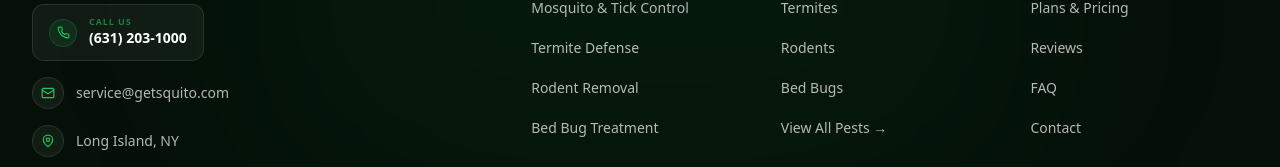
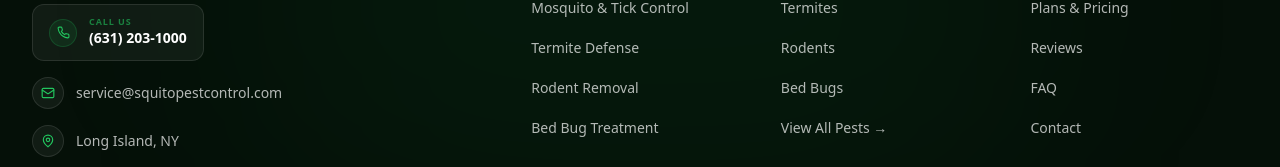
Before and after one commit to squitopest/Squito-Pest-Control, a Next.js app: page / in a window 1280 px wide. Shown: the part 5995-6162 px from the top of the page. Built offline with nearby package versions, Linux system fonts and the light colour scheme.

Commit message:
fix: migrate all emails from getsquito.com to squitopestcontrol.com

```diff
--- a/src/app/api/contact/route.ts
+++ b/src/app/api/contact/route.ts
@@ -28,7 +28,7 @@ export async function POST(req: Request) {
       );
     }
 
-    const recipientEmail = "service@getsquito.com";
+    const recipientEmail = "service@squitopestcontrol.com";
 
     const { data, error } = await resend.emails.send({
       from: "Squito Pest Control <service@squitopestcontrol.com>",
--- a/src/app/api/webhook/stripe/route.ts
+++ b/src/app/api/webhook/stripe/route.ts
@@ -89,7 +89,7 @@ export async function POST(req: Request) {
         try {
           await resend.emails.send({
             from: "Squito Pest Control <service@squitopestcontrol.com>",
-            to: ["service@getsquito.com"],
+            to: ["service@squitopestcontrol.com"],
             subject: `New Booking/Purchase: ${booking.plan_id}`,
             html: `
               <div style="font-family: sans-serif; padding: 20px; color: #333;">
--- a/src/app/privacy/page.tsx
+++ b/src/app/privacy/page.tsx
@@ -86,7 +86,7 @@ export default function PrivacyPage() {
             </p>
             <div className="mt-4 space-y-2 text-white/60">
               <p>📞 <a href="tel:6312031000" className="text-green-400 hover:underline">(631) 203-1000</a></p>
-              <p>📧 <a href="mailto:service@getsquito.com" className="text-green-400 hover:underline">service@getsquito.com</a></p>
+              <p>📧 <a href="mailto:service@squitopestcontrol.com" className="text-green-400 hover:underline">service@squitopestcontrol.com</a></p>
             </div>
           </section>
         </div>
--- a/src/app/terms/page.tsx
+++ b/src/app/terms/page.tsx
@@ -96,7 +96,7 @@ export default function TermsPage() {
             </p>
             <div className="mt-4 space-y-2 text-white/60">
               <p>📞 <a href="tel:6312031000" className="text-green-400 hover:underline">(631) 203-1000</a></p>
-              <p>📧 <a href="mailto:service@getsquito.com" className="text-green-400 hover:underline">service@getsquito.com</a></p>
+              <p>📧 <a href="mailto:service@squitopestcontrol.com" className="text-green-400 hover:underline">service@squitopestcontrol.com</a></p>
             </div>
           </section>
         </div>
--- a/src/components/ContactForm/ContactForm.tsx
+++ b/src/components/ContactForm/ContactForm.tsx
@@ -142,13 +142,13 @@ export default function ContactForm() {
                   <div className="text-lg font-display font-bold text-white group-hover:text-green-400 transition-colors">(631) 203-1000</div>
                 </div>
               </a>
-              <a href="mailto:Service@getsquito.com" className="flex items-center gap-4 group w-fit">
+              <a href="mailto:service@squitopestcontrol.com" className="flex items-center gap-4 group w-fit">
                 <div className="w-12 h-12 rounded-full bg-white/5 border border-white/10 flex items-center justify-center group-hover:bg-green-500/20 group-hover:border-green-500/50 transition-all">
                   <Mail size={20} className="text-green-500" />
              </div>
                 <div>
                   <div className="text-xs font-semibold text-white/50 uppercase tracking-wider mb-0.5">Email Us</div>
-                  <div className="text-lg font-semibold text-white group-hover:text-green-400 transition-colors">Service@getsquito.com</div>
+                  <div className="text-lg font-semibold text-white group-hover:text-green-400 transition-colors">service@squitopestcontrol.com</div>
                 </div>
              </a>
               <div className="flex items-center gap-4 w-fit">
--- a/src/components/Footer/Footer.tsx
+++ b/src/components/Footer/Footer.tsx
@@ -56,11 +56,11 @@ export default function Footer() {
                   <span className="text-sm font-semibold text-white group-hover:text-green-400 transition-colors">(631) 203-1000</span>
                 </div>
               </a>
-              <a href="mailto:service@getsquito.com" className="flex items-center gap-3 text-sm hover:text-green-400 transition-colors w-fit group">
+              <a href="mailto:service@squitopestcontrol.com" className="flex items-center gap-3 text-sm hover:text-green-400 transition-colors w-fit group">
                 <div className="w-8 h-8 rounded-full bg-white/5 border border-white/10 flex items-center justify-center group-hover:border-green-500/30 group-hover:bg-green-500/10 transition-all">
                   <Mail size={14} className="text-green-500" />
                 </div>
-                service@getsquito.com
+                service@squitopestcontrol.com
               </a>
               <div className="flex items-center gap-3 text-sm">
                 <div className="w-8 h-8 rounded-full bg-white/5 border border-white/10 flex items-center justify-center">
```
